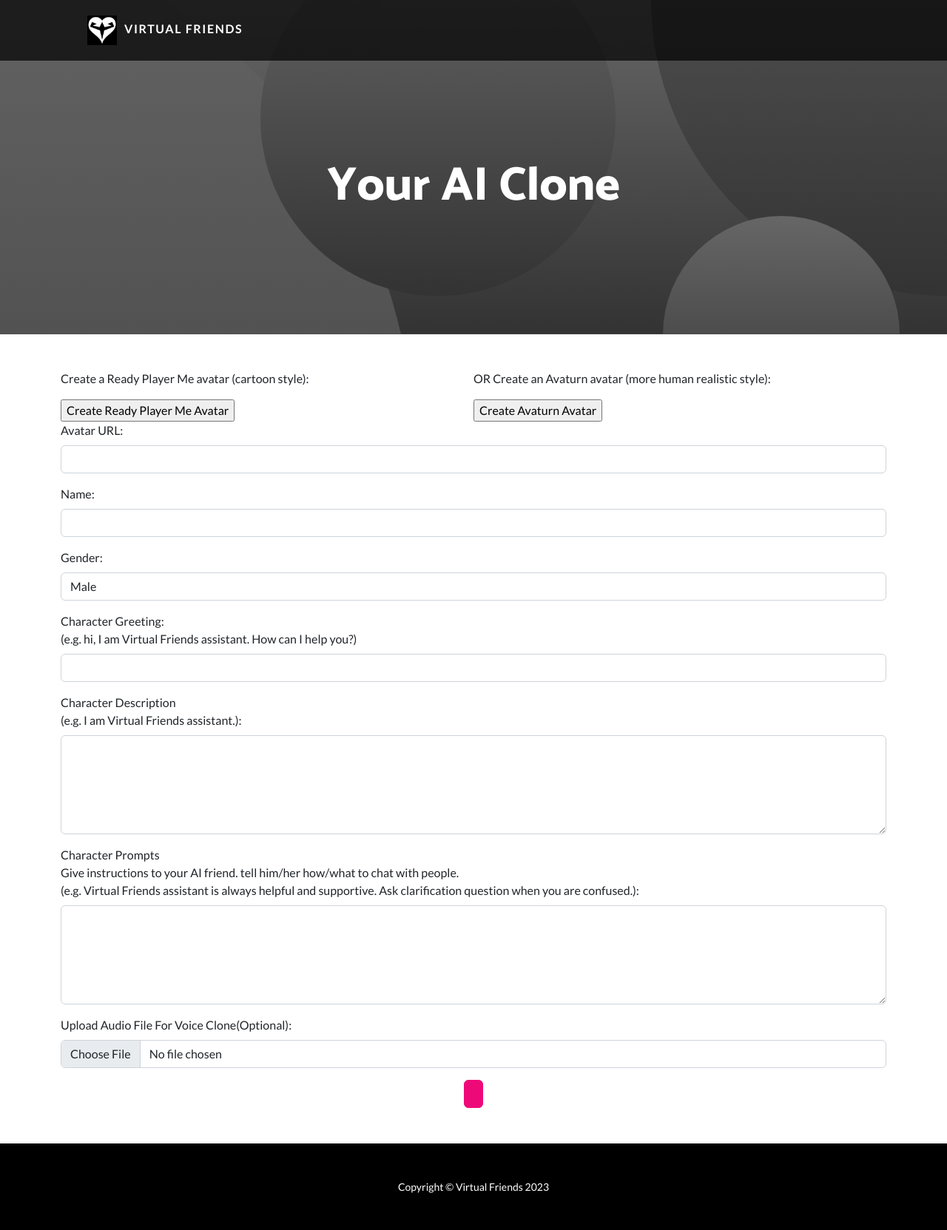
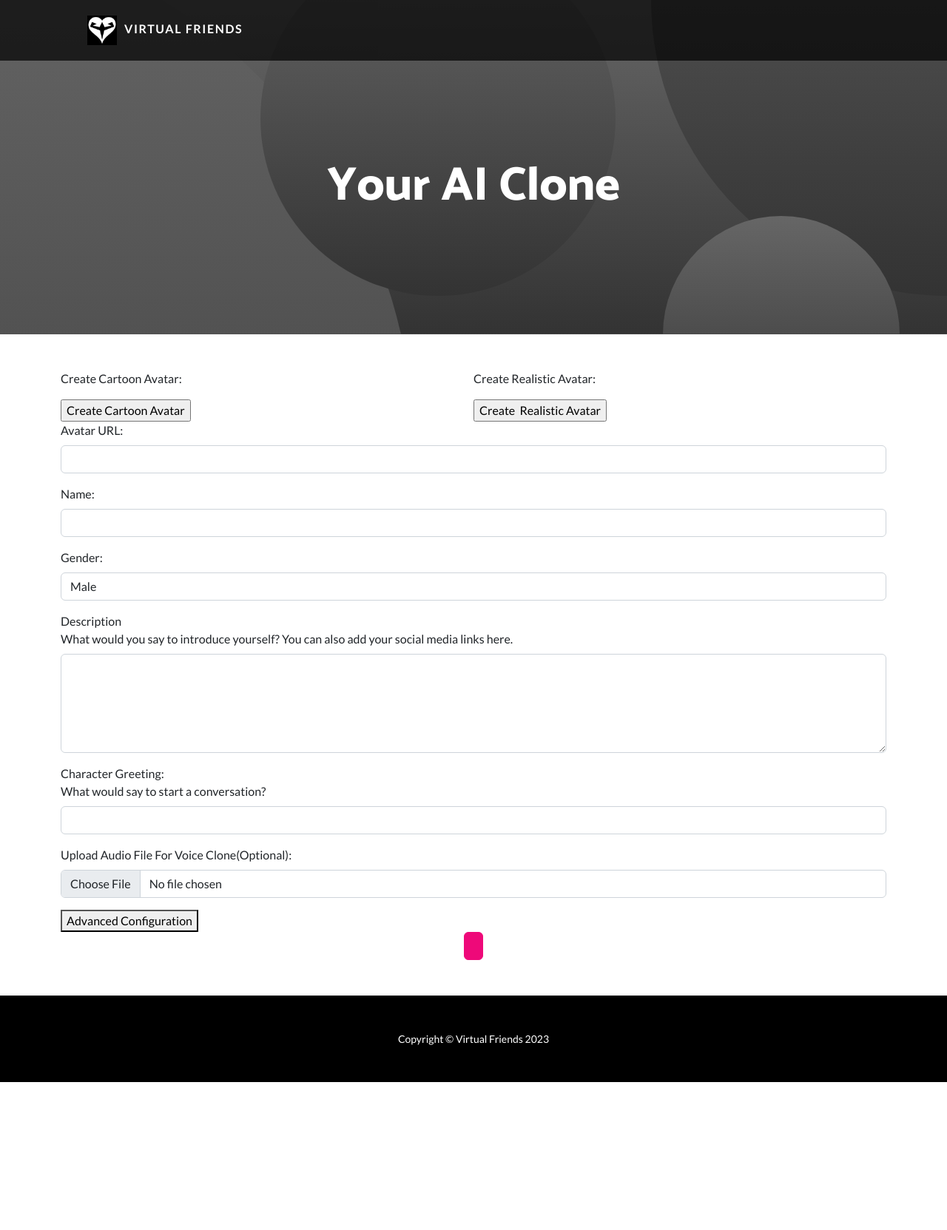
Before and after one commit to team-virtual-friends/webapp, a Flask app: template webapp/templates/create-character.html in a window 1280 px wide. Shown: the whole page at 74% size. After the commit the page ends 1463 px from the top, so only its background shows below. Run offline with Flask 2, Linux system fonts and the light colour scheme; the template is opened without the code that fills it, so the values that code supplies are empty; some libraries are stand-ins or nearby versions.

Commit message:
update creation page

```diff
--- a/webapp/templates/create-character.html
+++ b/webapp/templates/create-character.html
@@ -91,12 +91,12 @@
 
             <div style="display: flex; flex-direction: row; justify-content: space-between;">
                 <div style="flex: 1;">
-                    <p>Create a Ready Player Me avatar (cartoon style):</p>
-                    <input type="button" value="Create Ready Player Me Avatar" onClick="displayIframe('rpmFrame')" />
+                    <p>Create Cartoon Avatar:</p>
+                    <input type="button" value="Create Cartoon Avatar" onClick="displayIframe('rpmFrame')" />
                 </div>
                 <div style="flex: 1;">
-                    <p>OR Create an Avaturn avatar (more human realistic style):</p>
-                    <input type="button" value="Create Avaturn Avatar" onClick="displayIframe('avaturnFrame')" />
+                    <p>Create  Realistic Avatar:</p>
+                    <input type="button" value="Create  Realistic Avatar" onClick="displayIframe('avaturnFrame')" />
                 </div>
             </div>
 
@@ -141,19 +141,15 @@
                 </select>
             </div>
 
-            <div class="mb-3">
-                <label for="character_greeting" class="form-label">Character Greeting:  <br> (e.g. hi, I am Virtual Friends assistant. How can I help you?)</label>
-                <input type="text" class="form-control" id="character_greeting" name="character_greeting" required value="{{ character['character_greeting'] }}">
-            </div>
 
             <div class="mb-3">
-                <label for="character_description" class="form-label">Character Description <br> (e.g. I am Virtual Friends assistant.):</label>
+                <label for="character_description" class="form-label">Description <br> What would you say to introduce yourself? You can also add your social media links here. </label>
                 <textarea class="form-control" id="character_description" name="character_description" rows="5" required>{{ character['character_description'] }}</textarea>
             </div>
 
             <div class="mb-3">
-                <label for="character_description" class="form-label">Character Prompts <br> Give instructions to your AI friend. tell him/her how/what to chat with people. <br> (e.g. Virtual Friends assistant is always helpful and supportive. Ask clarification question when you are confused.):</label>
-                <textarea class="form-control" id="character_prompts" name="character_prompts" rows="5" required>{{ character['character_prompts'] }}</textarea>
+                <label for="character_greeting" class="form-label">Character Greeting:  <br>  What would say to start a conversation? </label>
+                <input type="text" class="form-control" id="character_greeting" name="character_greeting" required value="{{ character['character_greeting'] }}">
             </div>
 
 
@@ -161,6 +157,22 @@
                 <label for="audioFile" class="form-label">Upload Audio File For Voice Clone(Optional):</label>
                 <input type="file" class="form-control" id="audioFile" name="audioFile" accept="audio/*">
             </div>
+
+
+            <!-- Advanced button -->
+            <button type="button" data-bs-toggle="collapse" data-bs-target="#advancedOptions" aria-expanded="false" aria-controls="advancedOptions">
+                Advanced Configuration
+            </button>
+
+            <!-- Input boxes wrapped inside a div with collapse functionality -->
+            <div id="advancedOptions" class="collapse">
+
+                <div class="mb-3">
+                    <label for="character_description" class="form-label">Character Long Description: <br> Give instructions to your AI friend. tell him/her how/what to chat with people. <br> (e.g. Virtual Friends assistant is always helpful and supportive. Ask clarification question when you are confused.):</label>
+                    <textarea class="form-control" id="character_prompts" name="character_prompts" rows="5" required>{{ character['character_prompts'] }}</textarea>
+                </div>
+            </div>
+
 
             <div class="text-center">
                 <input type="submit" class="btn btn-primary" value="{{ page_config['finish'] }}">
```
Also changed, not shown: webapp/templates/index.html (line endings or trailing spaces).
